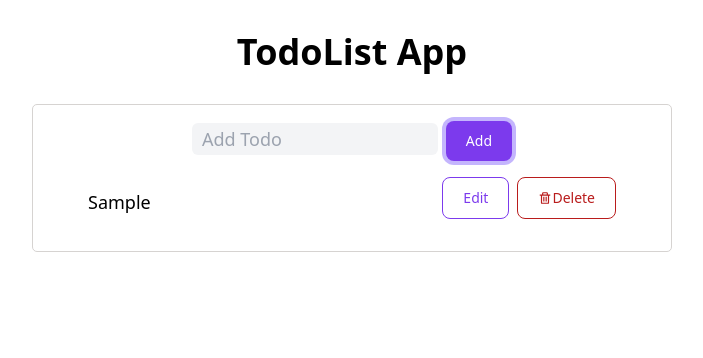
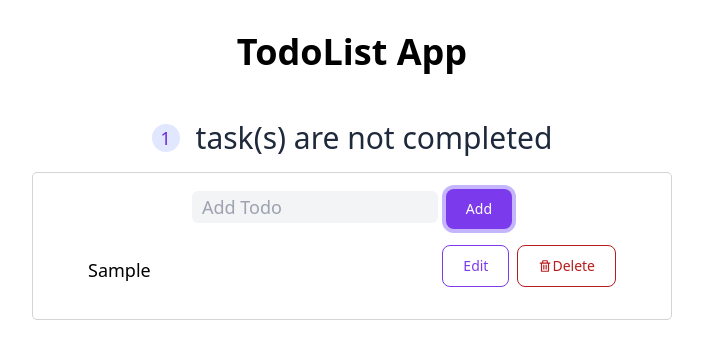
Before and after one commit to amirk1998/TodoList-React-Tailwind, a React (Vite) app: page / in a window 1280 px wide. Both pictures are taken after typing "Sample" into the empty fields and a click on the button "Add". Shown: the top 358 px of the page, without its empty margins (288-991 px from the left). Built offline with nearby package versions, Linux system fonts and the light colour scheme.

Commit message:
Navbar has been creadted

```diff
--- /dev/null
+++ b/src/Components/NavBar.jsx
@@ -0,0 +1,19 @@
+const NavBar = ({ unCompletedTodos }) => {
+  return (
+    <header className='flex items-center justify-center w-full text-slate-800 text-center text-3xl my-4 rounded-lg '>
+      {unCompletedTodos ? (
+        <>
+          {' '}
+          <span className='mr-4 w-7 h-7 text-violet-700  text-lg bg-indigo-100 rounded-full flex justify-center items-center'>
+            {unCompletedTodos}
+          </span>{' '}
+          <h2>task(s) are not completed</h2>
+        </>
+      ) : (
+        <h2>Set your today tasks</h2>
+      )}
+    </header>
+  );
+};
+
+export default NavBar;
--- a/src/Components/TodoApp.jsx
+++ b/src/Components/TodoApp.jsx
@@ -1,4 +1,5 @@
 import { useState } from 'react';
+import NavBar from './NavBar';
 import TodoForm from './TodoForm';
 import TodoList from './TodoList';
 
@@ -30,8 +31,8 @@ const TodoApp = () => {
   };
 
   const removeTodo = (id) => {
-    const filterdTodo = todos.filter((item) => item.id !== id);
-    setTodos(filterdTodo);
+    const filteredTodo = todos.filter((item) => item.id !== id);
+    setTodos(filteredTodo);
   };
 
   const updateTodo = (id, newValue) => {
@@ -44,6 +45,8 @@ const TodoApp = () => {
   };
 
   return (
+    <div className='flex flex-col items-center'>
+      <NavBar unCompletedTodos={todos.filter((t) => !t.isCompleted).length} />
       <div className='flex flex-col items-center w-[40rem] bg-white border-[1px] border-solid border-stone-300 rounded-[5px] p-2 text-lg'>
         <TodoForm submitTodo={addTodo} />
         <TodoList
@@ -53,6 +56,7 @@ const TodoApp = () => {
           onUpdateTodo={updateTodo}
         />
       </div>
+    </div>
   );
 };
 
--- a/src/Components/TodoList.jsx
+++ b/src/Components/TodoList.jsx
@@ -27,6 +27,7 @@ const TodoList = ({ todos, onComplete, onDelete, onUpdateTodo }) => {
 
   return (
     <div>
+      {/* {edit.id ? <TodoForm submitTodo={editTodo} edit={edit} /> : renderTodos()} */}
       {edit.id ? <TodoForm submitTodo={editTodo} edit={edit} /> : renderTodos()}
     </div>
   );
```
Lines whose indentation alone changed are shown as unchanged.
